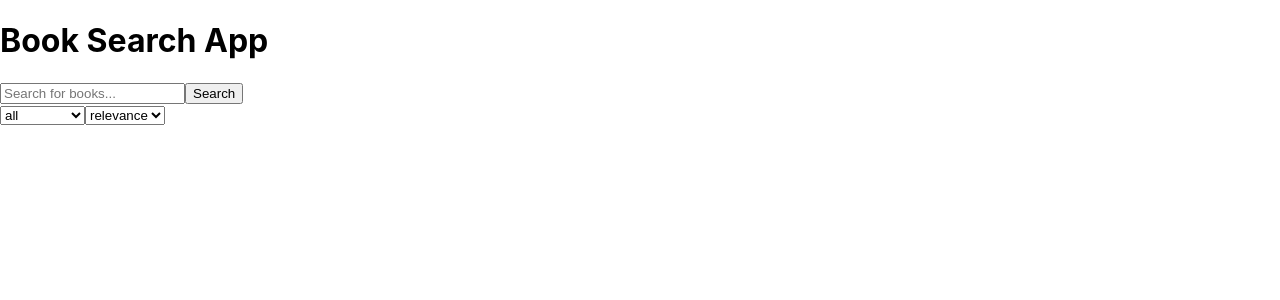
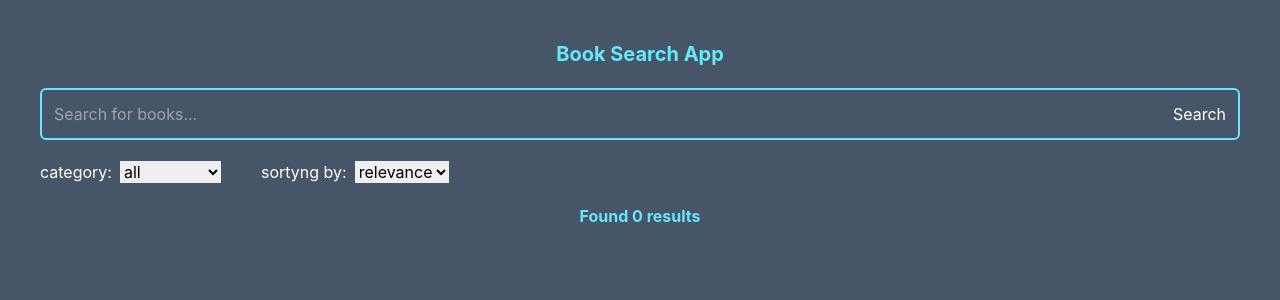
Before and after one commit to ZIKZAGis/Book_search_app, a React (Create React App) app: page / in a window 1280 px wide. Shown: the top 300 px of the page. Built offline with nearby package versions, Linux system fonts and the light colour scheme; no server answers; the HTML template or start-up script is replaced by a standard one.

Commit message:
Добавляет небольшую стилизацию и поиск книг по названиям

```diff
--- a/package.json
+++ b/package.json
@@ -6,8 +6,10 @@
     "@testing-library/jest-dom": "^5.16.5",
     "@testing-library/react": "^13.4.0",
     "@testing-library/user-event": "^13.5.0",
+    "axios": "^1.3.4",
     "react": "^18.2.0",
     "react-dom": "^18.2.0",
+    "react-router-dom": "^6.9.0",
     "react-scripts": "5.0.1",
     "web-vitals": "^2.1.4"
   },
@@ -34,5 +36,8 @@
       "last 1 firefox version",
       "last 1 safari version"
     ]
+  },
+  "devDependencies": {
+    "tailwindcss": "^3.2.7"
   }
 }
--- a/src/App.jsx
+++ b/src/App.jsx
@@ -1,43 +1,48 @@
 import { useEffect, useState } from "react";
+import axios from 'axios'
 
-const KEY_API = 'AIzaSyAEarQTsRJWBbtcx-Z8o57eMtMDBLO_nTA'
-let search;
+const KEY_API = '&key=AIzaSyAEarQTsRJWBbtcx-Z8o57eMtMDBLO_nTA'
 
 const App = () => {
+  const [search, setSearch] = useState(' ')
   const [books, setBooks] = useState([])
+  const [result, setResult] = useState([])
 
   useEffect(() => {
-    const fetchData = async () => {
-      const response = await fetch(`https://www.googleapis.com/books/v1/volumes?q=${search ? search: 'all'}&key=${KEY_API}`)
-      const data = await response.json()
+    console.log(books)
+  }, [books])
 
-      setBooks(data)
+  const handleChange = (e) => {
+    const searchValue = e.target.value
+    setSearch(searchValue)
   }
 
-    fetchData()
-  }, [])
-
-  console.log(books)
-
-  const handleChange = (e) => {
+  const handleSubmit = async (e) => {
     e.preventDefault()
+    const data = await axios.get(`https://www.googleapis.com/books/v1/volumes?q=${search}&key=${KEY_API}&maxResults=30`)
+    setResult(data.data.items)
+    setBooks(data.data)
   }
 
   return (
-    <>
-      <h1>Book Search App</h1>
+    <div className="bg-slate-600 p-10 min-h-screen">
       <div>
-        <form onSubmit={handleChange}>
+        <h1 className="text-xl mb-5 text-center text-cyan-300 font-bold">Book Search App</h1>
         <div>
+          <form onSubmit={handleSubmit}>
+            <div className="flex w-full border-2 border-cyan-300 rounded-md mb-5">
               <input
+                className="w-full p-3 bg-transparent outline-none text-white"
                 onChange={handleChange}
                 type="text"
                 id="book"
                 placeholder="Search for books..."
               />
-            <button type="submit">Search</button>
+              <button className="p-3 text-white" type="submit">Search</button>
             </div>
-          <div>
+            <div className="mb-5 flex">
+              <div className="mr-10">
+                <span className="mr-2 text-white">category:</span>
                 <select name="category" id="1">
                   <option value="all" defaultChecked>all</option>
                   <option value="art">art</option>
@@ -47,14 +52,37 @@ const App = () => {
                   <option value="medical">medical</option>
                   <option value="poetry">poetry</option>
                 </select>
+              </div>
+              <div>
+                <span className="mr-2 text-white">sortyng by:</span>
                 <select name="sorting" id="2">
                   <option value="relevance" defaultChecked>relevance</option>
                   <option value="newest">newest</option>
                 </select>
               </div>
+            </div>
           </form>
         </div>
-    </>
+        <div className="text-center text-cyan-300 font-bold mb-5">
+          Found {!!books.totalItems ? books.totalItems : 0} results
+        </div>
+        <div className="grid grid-cols-4 gap-10">
+          {result.map(book => (
+            <div className="bg-slate-500 rounded-md w-full px-3 py-5" key={book.id}>
+              {/* <img src={book.volumeInfo.imageLinks.thumbnail} alt={book.volumeInfo.title} width={150}/> */}
+              <img
+                className="block mx-auto object-cover shadow-2xl drop-shadow-xl mb-3"
+                src={book.volumeInfo.imageLinks ? book.volumeInfo.imageLinks.thumbnail : 'https://i.pinimg.com/originals/aa/b0/dd/aab0dd7a13205ce05bff5ea2f2db866a.jpg'}
+                alt={book.volumeInfo.title} width={150}
+              />
+              {book.volumeInfo.categories && <div className="text-zinc-300 underline text-xs mb-2">{book.volumeInfo.categories[0]}</div>}
+              <h2 className="text-base text-white font-semibold mb-2">{book.volumeInfo.title}</h2>
+              {book.volumeInfo.authors && <p className="text-zinc-300 text-sm">{book.volumeInfo.authors.join(', ')}</p>}
+            </div>
+          ))}
+        </div>
+      </div>
+    </div>
   );
 }
 
--- /dev/null
+++ b/src/Router.jsx
@@ -0,0 +1,8 @@
+import {BrowserRouter} from 'react-router-dom'
+
+const Router = () => {
+    return <BrowserRouter>
+    </BrowserRouter>
+}
+
+export default Router
--- a/src/index.css
+++ b/src/index.css
@@ -1,3 +1,7 @@
+@tailwind base;
+@tailwind components;
+@tailwind utilities;
+
 body {
   margin: 0;
   font-family: -apple-system, BlinkMacSystemFont, 'Segoe UI', 'Roboto', 'Oxygen',
--- /dev/null
+++ b/tailwind.config.js
@@ -0,0 +1,10 @@
+/** @type {import('tailwindcss').Config} */
+module.exports = {
+  content: [
+    "./src/**/*.{js,jsx,ts,tsx}",
+  ],
+  theme: {
+    extend: {},
+  },
+  plugins: [],
+}
```
Also changed, not shown: 1 other file (tests, documents, lock files or other folders). Lines whose indentation alone changed are shown as unchanged.
